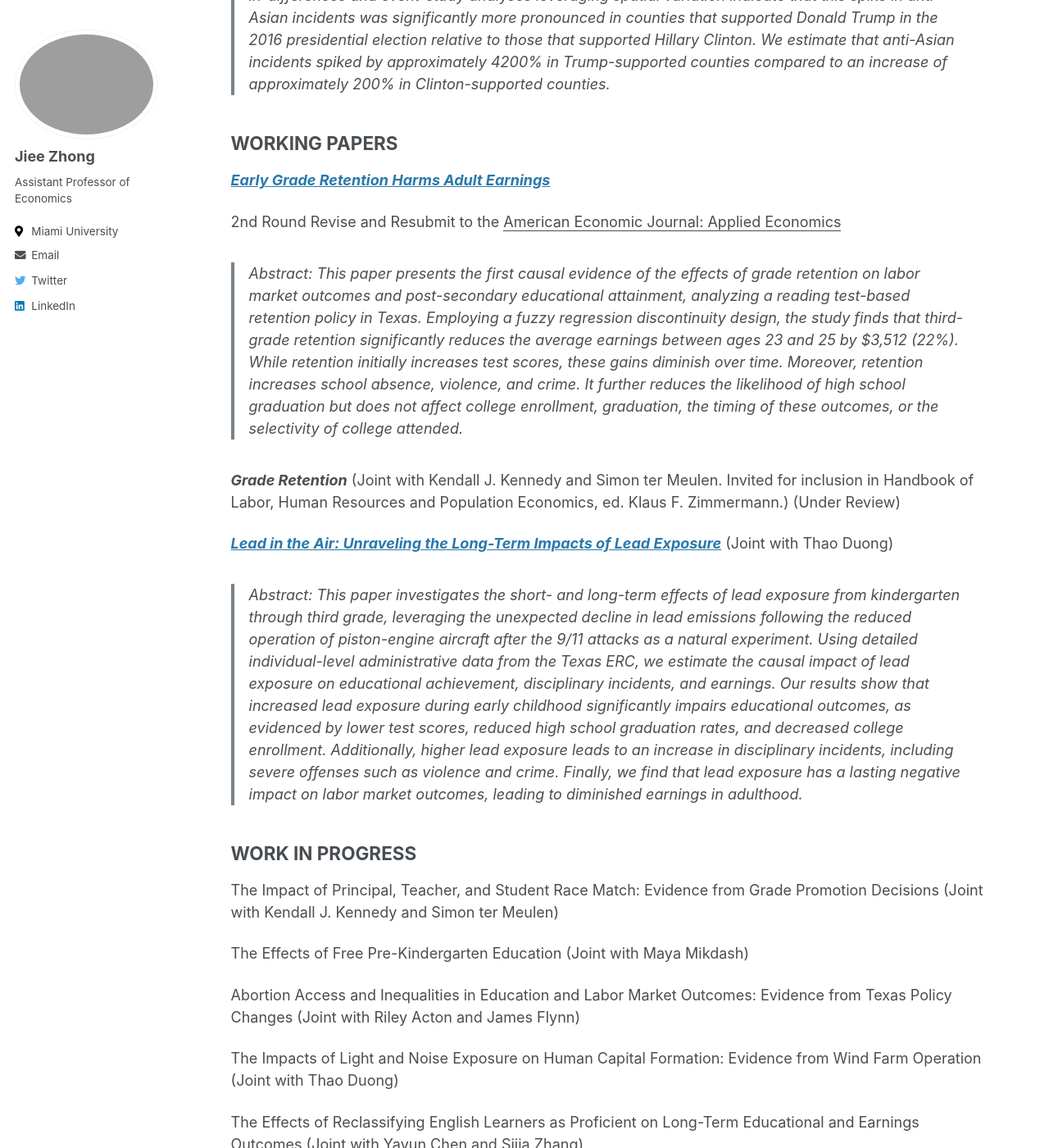
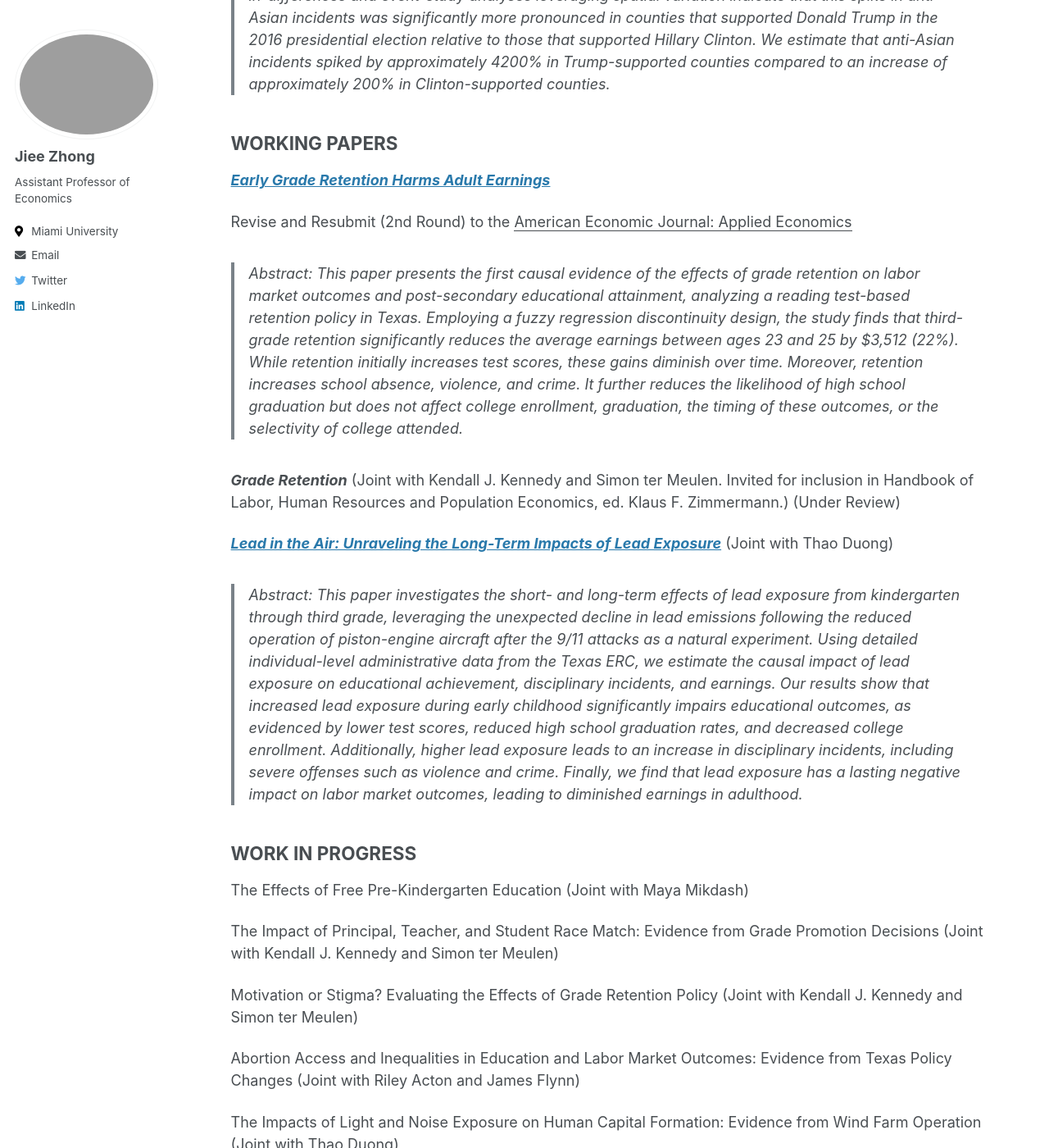
Before and after one commit to jieezhong/jieezhong.github.io, a Jekyll site: the page built from _pages/research.md, in a window 1280 px wide and 1400 px high, scrolled down 595 px. Shown: the whole window at 82% size. Built offline with Jekyll 4.4.1, drawn with Linux system fonts in a browser that asks for light colours.

Commit message:
Update research.md feb 2025

```diff
--- a/_pages/research.md
+++ b/_pages/research.md
@@ -19,7 +19,7 @@ header:
 
 ***[Early Grade Retention Harms Adult Earnings](/files/pdf/JMP_2024_Miami.pdf)***
 
-2nd Round Revise and Resubmit to the <ins> American Economic Journal: Applied Economics </ins>
+Revise and Resubmit (2nd Round) to the <ins> American Economic Journal: Applied Economics </ins>
 
 > Abstract: This paper presents the first causal evidence of the effects of grade retention on labor market outcomes and post-secondary educational attainment, analyzing a reading test-based retention policy in Texas. Employing a fuzzy regression discontinuity design, the study finds that third-grade retention significantly reduces the average earnings between ages 23 and 25 by $3,512 (22%). While retention initially increases test scores, these gains diminish over time. Moreover, retention increases school absence, violence, and crime. It further reduces the likelihood of high school graduation but does not affect college enrollment, graduation, the timing of these outcomes, or the selectivity of college attended.
 
@@ -33,9 +33,11 @@ header:
 
 ## WORK IN PROGRESS
 
+The Effects of Free Pre-Kindergarten Education (Joint with Maya Mikdash)
+
 The Impact of Principal, Teacher, and Student Race Match: Evidence from Grade Promotion Decisions (Joint with Kendall J. Kennedy and Simon ter Meulen)
 
-The Effects of Free Pre-Kindergarten Education (Joint with Maya Mikdash)
+Motivation or Stigma? Evaluating the Effects of Grade Retention Policy (Joint with Kendall J. Kennedy and Simon ter Meulen)
 
 Abortion Access and Inequalities in Education and Labor Market Outcomes: Evidence from Texas Policy Changes (Joint with Riley Acton and James Flynn)
 
```
